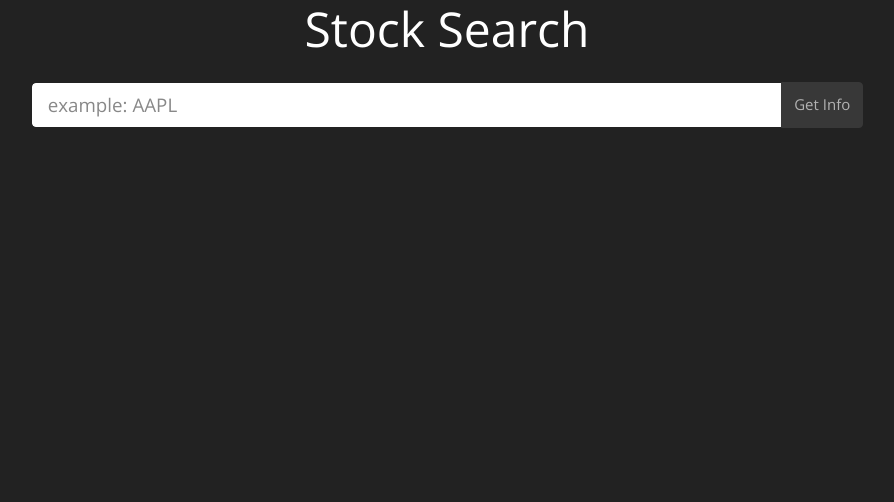
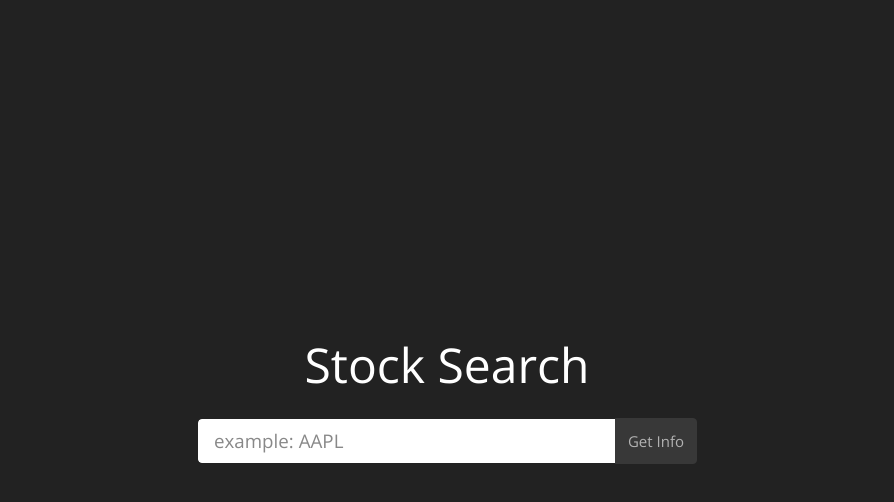
Before and after one commit to aaronkamm-zz/StockSearch, a React (Create React App) app in the folder client/: page / in a window 1280 px wide. Shown: the top 502 px of the page, without its empty margins (193-1087 px from the left). Built offline with nearby package versions, Linux system fonts and the light colour scheme.

Commit message:
Title, search, and stock component all centered

```diff
--- a/client/src/App.css
+++ b/client/src/App.css
@@ -1,17 +1,33 @@
-.centerComponent {
-  margin: 0 auto;
-  width: 75%;
+#root {
+  margin: 0;
+  padding: 0;
+  height: 100vh;
 }
 
-
+.appContainer{
+  display: flex;
+  justify-content: center;
+  align-items: center;
+  height: 100%;
+}
 
 .appTitle {
   display: flex;
   justify-content: center;
 }
 
-/* .test {
+.appComponents {
   display: flex;
+  align-items: center;
   justify-content: center;
-  align-items: center;
-} */
+  flex-direction: column;
+
+}
+.centerComponent{
+  margin: 0;
+  width: 500px;
+}
+
+.appTitle {
+  margin: auto;
+}
--- a/client/src/App.js
+++ b/client/src/App.js
@@ -16,16 +16,17 @@ class App extends Component {
     return (
       <ApolloProvider client = {client}>
         <BrowserRouter>
-          <div className="container">
-            <div>
+          <div className="container appContainer">
+            <div className = "appComponents">
+
               <h1 className = "appTitle">Stock Search</h1>
 
               <div className = "centerComponent">
                 <Route exact path = "/" component = {Search} />
               </div>
+              <Route exact path = "/:quote" component = {Stock} />
+            </div>
 
-            </div>
-            <Route exact path = "/:quote" component = {Stock} />
           </div>
         </BrowserRouter>
       </ApolloProvider>
```
